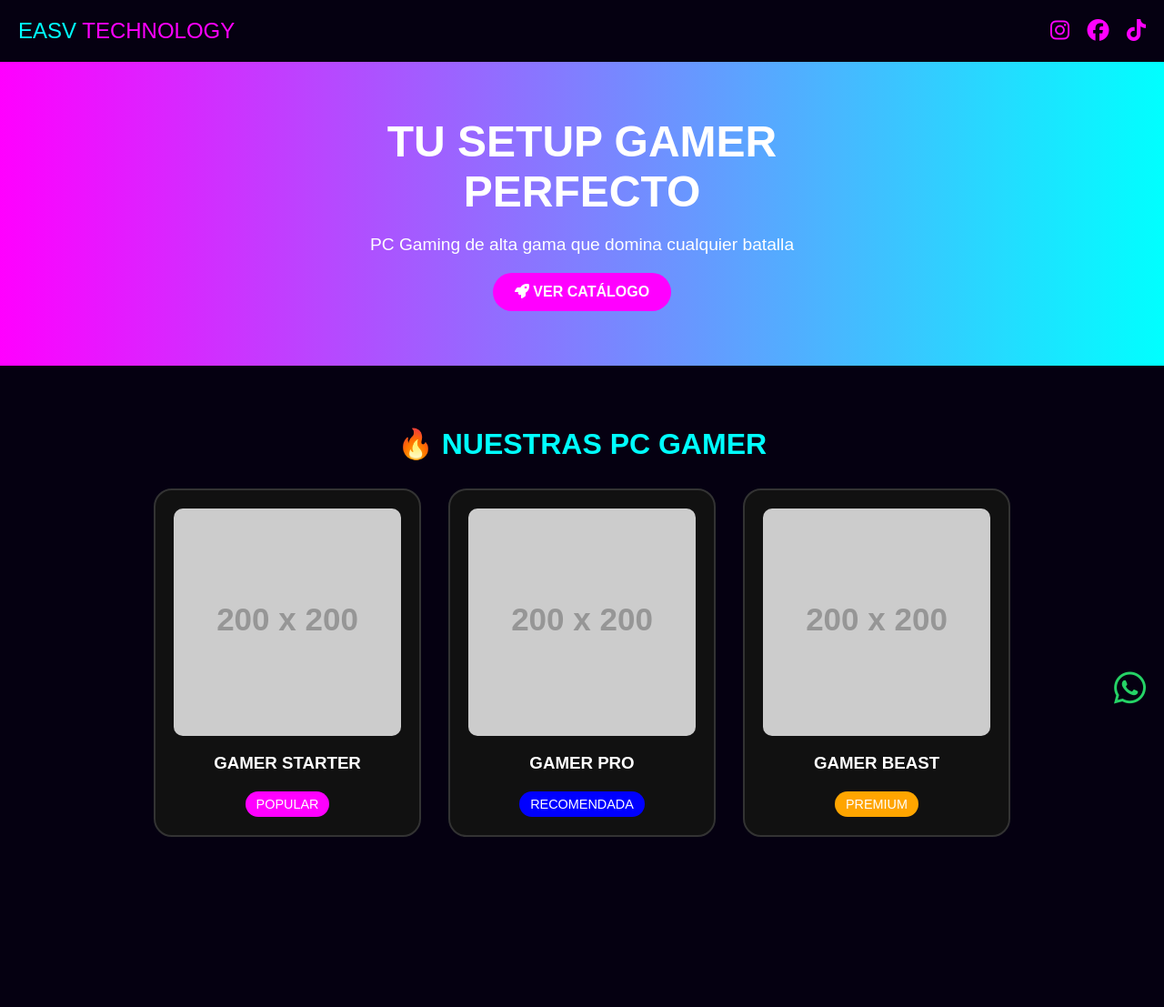
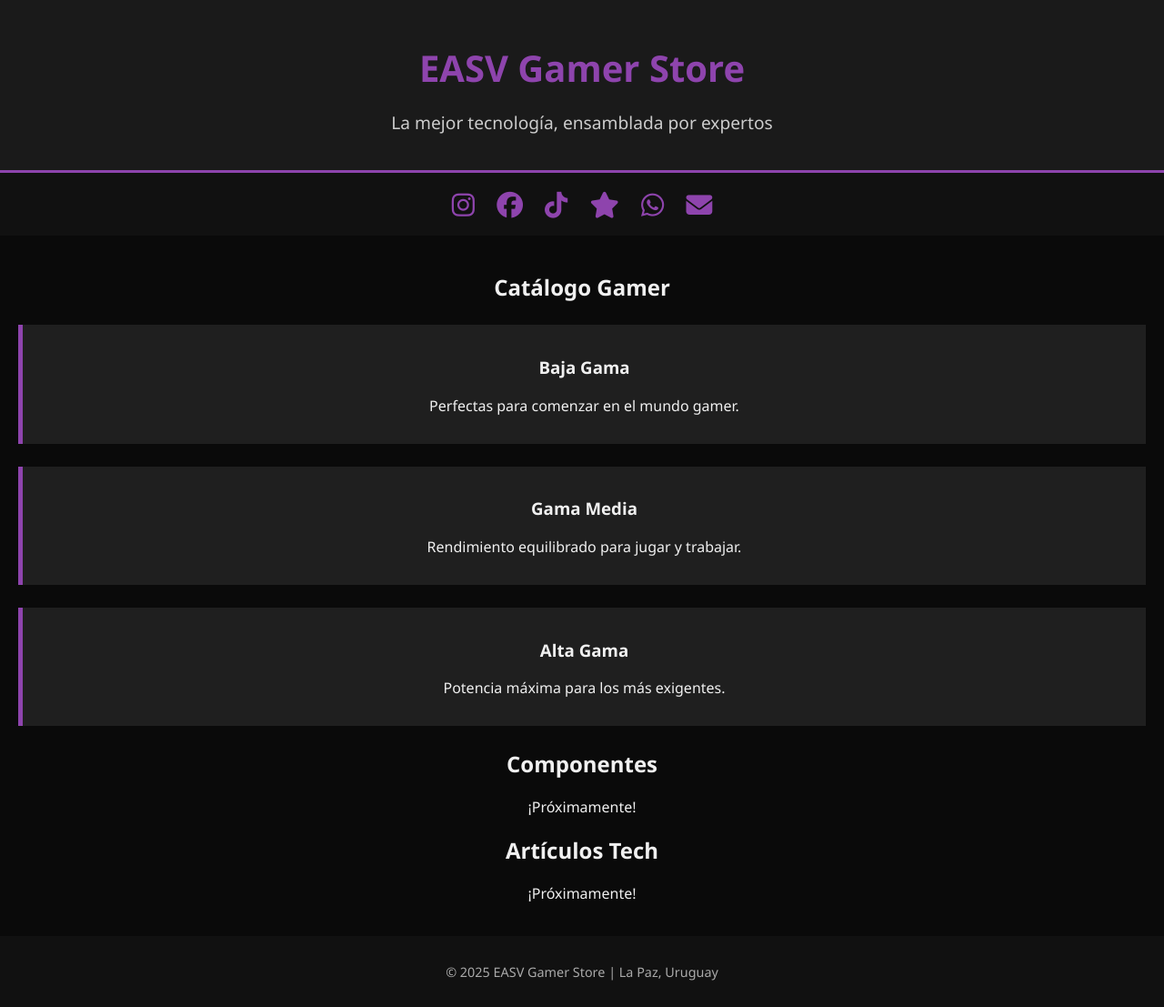
Before and after one commit to EASVTECH/easvtech.github.io, a plain HTML site: page index.html in a window 1280 px wide. Shown: the whole page at 91% size. Before the commit the page ends 960 px from the top, so only its background shows below. Drawn offline with Linux system fonts and the light colour scheme; placeholder pictures from the web are drawn by us.

Commit message:
Add files via upload

```diff
--- a/index.html
+++ b/index.html
@@ -1,49 +1,53 @@
+
 <!DOCTYPE html>
 <html lang="es">
 <head>
-  <meta charset="UTF-8" />
-  <meta name="viewport" content="width=device-width, initial-scale=1.0" />
+    <meta charset="UTF-8">
+    <meta name="viewport" content="width=device-width, initial-scale=1.0">
     <title>EASV Gamer Store</title>
-  <link rel="stylesheet" href="style.css" />
+    <link rel="stylesheet" href="style.css">
+    <link rel="icon" type="image/png" href="favicon.png">
     <script src="https://kit.fontawesome.com/a076d05399.js" crossorigin="anonymous"></script>
 </head>
 <body>
     <header>
-    <div class="logo">EASV <span>TECHNOLOGY</span></div>
-    <nav>
+        <h1>EASV Gamer Store</h1>
+        <p>La mejor tecnología, ensamblada por expertos</p>
+    </header>
+
+    <section class="redes">
         <a href="https://www.instagram.com/easvuy" target="_blank"><i class="fab fa-instagram"></i></a>
         <a href="https://www.facebook.com/easv.uy" target="_blank"><i class="fab fa-facebook"></i></a>
-      <a href="https://www.tiktok.com/@easv.uy?is_from_webapp=1&sender_device=pc" target="_blank"><i class="fab fa-tiktok"></i></a>
-    </nav>
-  </header>
-
-  <section class="hero">
-    <h1>TU SETUP GAMER<br><span>PERFECTO</span></h1>
-    <p>PC Gaming de alta gama que domina cualquier batalla</p>
-    <a href="#catalogo" class="cta"><i class="fas fa-rocket"></i> VER CATÁLOGO</a>
+        <a href="https://www.tiktok.com/@easv.uy" target="_blank"><i class="fab fa-tiktok"></i></a>
+        <a href="https://g.co/kgs/kYkNgJC" target="_blank"><i class="fas fa-star"></i></a>
+        <a href="https://wa.me/59899578692" target="_blank"><i class="fab fa-whatsapp"></i></a>
+        <a href="mailto:easvuy@gmail.com"><i class="fas fa-envelope"></i></a>
     </section>
 
-  <section id="catalogo" class="catalogo">
-    <h2>🔥 NUESTRAS PC GAMER</h2>
-    <div class="cards">
-      <div class="card starter">
-        <img src="https://via.placeholder.com/200x200.png?text=Starter" alt="Gamer Starter" />
-        <h3>GAMER STARTER</h3>
-        <span class="etiqueta popular">POPULAR</span>
+    <main>
+        <h2>Catálogo Gamer</h2>
+        <div class="categoria">
+            <h3>Baja Gama</h3>
+            <p>Perfectas para comenzar en el mundo gamer.</p>
         </div>
-      <div class="card pro">
-        <img src="https://via.placeholder.com/200x200.png?text=Pro" alt="Gamer Pro" />
-        <h3>GAMER PRO</h3>
-        <span class="etiqueta recomendada">RECOMENDADA</span>
+        <div class="categoria">
+            <h3>Gama Media</h3>
+            <p>Rendimiento equilibrado para jugar y trabajar.</p>
         </div>
-      <div class="card beast">
-        <img src="https://via.placeholder.com/200x200.png?text=Beast" alt="Gamer Beast" />
-        <h3>GAMER BEAST</h3>
-        <span class="etiqueta premium">PREMIUM</span>
+        <div class="categoria">
+            <h3>Alta Gama</h3>
+            <p>Potencia máxima para los más exigentes.</p>
         </div>
-    </div>
-  </section>
 
-  <a class="whatsapp" href="https://wa.me/59899578692" target="_blank"><i class="fab fa-whatsapp"></i></a>
+        <h2>Componentes</h2>
+        <p>¡Próximamente!</p>
+
+        <h2>Artículos Tech</h2>
+        <p>¡Próximamente!</p>
+    </main>
+
+    <footer>
+        <p>© 2025 EASV Gamer Store | La Paz, Uruguay</p>
+    </footer>
 </body>
 </html>
--- a/style.css
+++ b/style.css
@@ -1,105 +1,48 @@
 
 body {
-  margin: 0;
-  background: #050011;
-  font-family: 'Arial', sans-serif;
-  color: white;
+    background-color: #0a0a0a;
+    color: #f0f0f0;
+    font-family: 'Segoe UI', sans-serif;
+    margin: 0;
+    padding: 0;
+    text-align: center;
 }
 header {
-  display: flex;
-  justify-content: space-between;
-  align-items: center;
-  padding: 20px;
+    background-color: #1a1a1a;
+    padding: 20px;
+    border-bottom: 3px solid #8e44ad;
 }
-.logo {
-  font-size: 1.5rem;
-  color: #0ff;
+header h1 {
+    color: #8e44ad;
+    font-size: 2.5em;
+    margin-bottom: 10px;
 }
-.logo span {
-  color: #f0f;
+header p {
+    color: #ccc;
+    font-size: 1.2em;
 }
-nav a {
-  margin-left: 15px;
-  font-size: 1.5rem;
-  color: #f0f;
-  text-decoration: none;
+.redes {
+    padding: 15px;
+    background-color: #111;
 }
-.hero {
-  text-align: center;
-  padding: 60px 20px;
-  background: linear-gradient(90deg, #ff00ff, #00ffff);
+.redes a {
+    color: #8e44ad;
+    margin: 0 10px;
+    font-size: 1.8em;
+    text-decoration: none;
 }
-.hero h1 {
-  font-size: 3rem;
-  margin: 0;
+main {
+    padding: 20px;
 }
-.hero h1 span {
-  color: #fff;
+.categoria {
+    margin: 25px 0;
+    padding: 15px;
+    background: #1f1f1f;
+    border-left: 5px solid #8e44ad;
 }
-.hero p {
-  font-size: 1.2rem;
-  margin: 20px 0;
+footer {
+    background-color: #111;
+    padding: 15px;
+    font-size: 0.9em;
+    color: #aaa;
 }
-.cta {
-  display: inline-block;
-  background: #ff00ff;
-  color: white;
-  padding: 12px 24px;
-  border-radius: 30px;
-  text-decoration: none;
-  font-weight: bold;
-  font-size: 1rem;
-}
-.catalogo {
-  padding: 40px 20px;
-  text-align: center;
-}
-.catalogo h2 {
-  font-size: 2rem;
-  color: #0ff;
-}
-.cards {
-  display: flex;
-  flex-wrap: wrap;
-  justify-content: center;
-  gap: 30px;
-  margin-top: 30px;
-}
-.card {
-  background: #111;
-  border: 2px solid #333;
-  border-radius: 20px;
-  width: 250px;
-  padding: 20px;
-}
-.card img {
-  width: 100%;
-  border-radius: 10px;
-}
-.card h3 {
-  margin: 15px 0 10px;
-}
-.etiqueta {
-  display: inline-block;
-  padding: 6px 12px;
-  border-radius: 20px;
-  font-size: 0.9rem;
-  margin-top: 10px;
-}
-.popular {
-  background: #ff00ff;
-}
-.recomendada {
-  background: #00f;
-}
-.premium {
-  background: #ffa500;
-}
-.whatsapp {
-  position: fixed;
-  bottom: 20px;
-  right: 20px;
-  font-size: 2.5rem;
-  color: #25d366;
-  text-decoration: none;
-}
```
Lines whose indentation alone changed are shown as unchanged.
